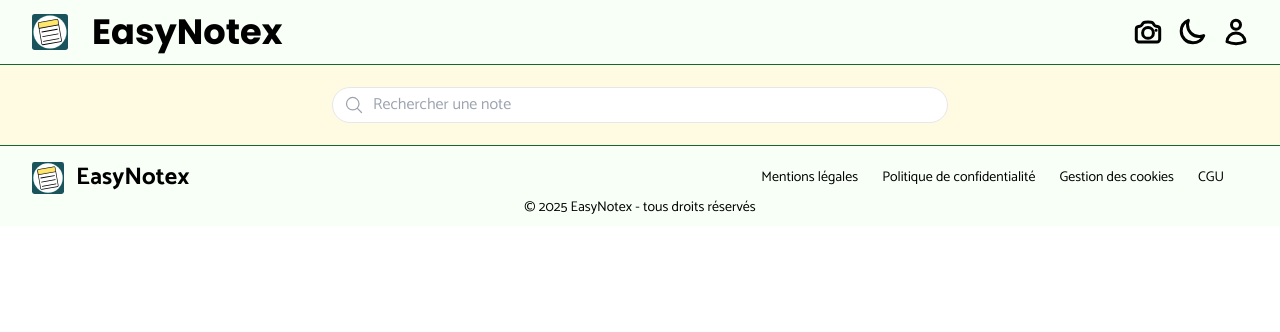
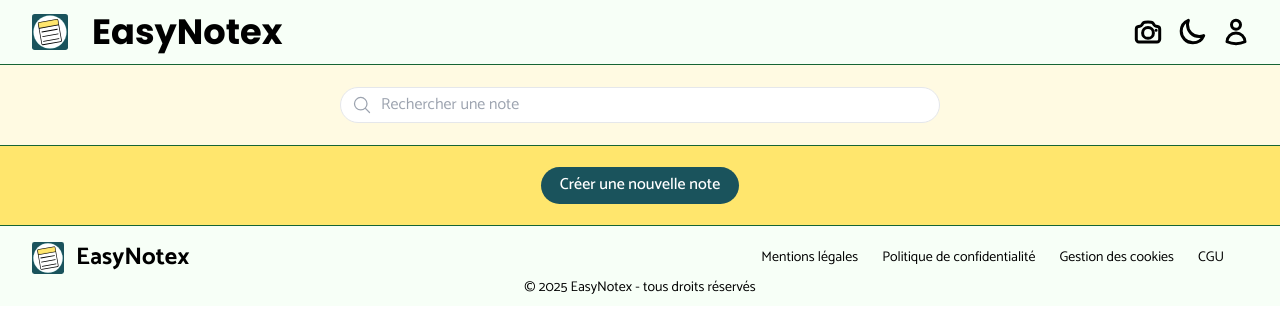
Before and after one commit to Melissa-code/easynotex, a Vue app in the folder frontend/: page / in a window 1280 px wide. Shown: the top 332 px of the page. Built offline with nearby package versions, Linux system fonts and the light colour scheme.

Commit message:
Create a new note banner

```diff
--- a/frontend/src/App.vue
+++ b/frontend/src/App.vue
@@ -2,7 +2,9 @@
   import NavBarComponent from './components/layout/NavBarComponent.vue';
   import NotesComponent from './components/notes/NotesComponent.vue';
   import FooterComponent from './components/layout/FooterComponent.vue';
+
   import SearchBarComponent from './components/notes/SearchBarComponent.vue';
+  import CreateNoteBanner from './components/notes/CreateNoteBanner.vue';
 </script>
 
 <template>
@@ -13,7 +15,7 @@
   <main>
     <SearchBarComponent />
     <NotesComponent />
-
+    <CreateNoteBanner />
   </main>
 
   <footer>
--- /dev/null
+++ b/frontend/src/components/notes/CreateNoteBanner.vue
@@ -0,0 +1,34 @@
+<template>
+  <div>
+
+    <section class="h-20 flex items-center bg-[--yellow] border-t border-t-green-800">
+      <div class="container mx-auto px-4">
+        <div class="grid grid-cols-1 md:grid-cols-3 gap-3 items-center">
+          <div class="col-span-1 md:col-span-1"></div>
+          <div class="col-span-1 md:col-span-1 flex justify-center">
+            <!-- button create note -->
+            <button type="button" class="rounded-full">
+              Créer une nouvelle note
+            </button>
+          </div>
+          <div class="col-span-1 md:col-span-1"></div>
+        </div>
+      </div>
+    </section>
+
+  </div>
+</template>
+
+
+<script>
+export default {
+  data() {
+    return {
+      //
+    };
+  },
+};
+</script>
+
+
+<style></style>
--- a/frontend/src/components/notes/SearchBarComponent.vue
+++ b/frontend/src/components/notes/SearchBarComponent.vue
@@ -3,7 +3,7 @@
 
     <section class="h-20 flex items-center bg-[--yellow-light] ">
       <div class="container mx-auto px-4">
-        <div class="grid grid-cols-4 gap-4 items-center">
+        <div class="grid grid-cols-1 md:grid-cols-4 gap-4 items-center px-4">
           <div></div>
           <div class="col-span-2 relative">
             <!-- input-->
--- a/frontend/src/style.css
+++ b/frontend/src/style.css
@@ -98,8 +98,6 @@ h3 {
 }
 
 button {
-  border-radius: 8px;
-  border: 1px solid transparent;
   padding: 0.6em 1.2em;
   font-size: 1em;
   font-weight: 500;
@@ -107,15 +105,12 @@ button {
   background-color: #1A535C;
   cursor: pointer;
   transition: border-color 0.25s;
+  color: var(--white);
 }
 
 button:hover {
-  border-color: #4ECDC4;
-}
-
-button:focus,
-button:focus-visible {
-  outline: 4px auto -webkit-focus-ring-color;
+  background-color: #4ECDC4;
+  color: var(--black);
 }
 
 a {
```
